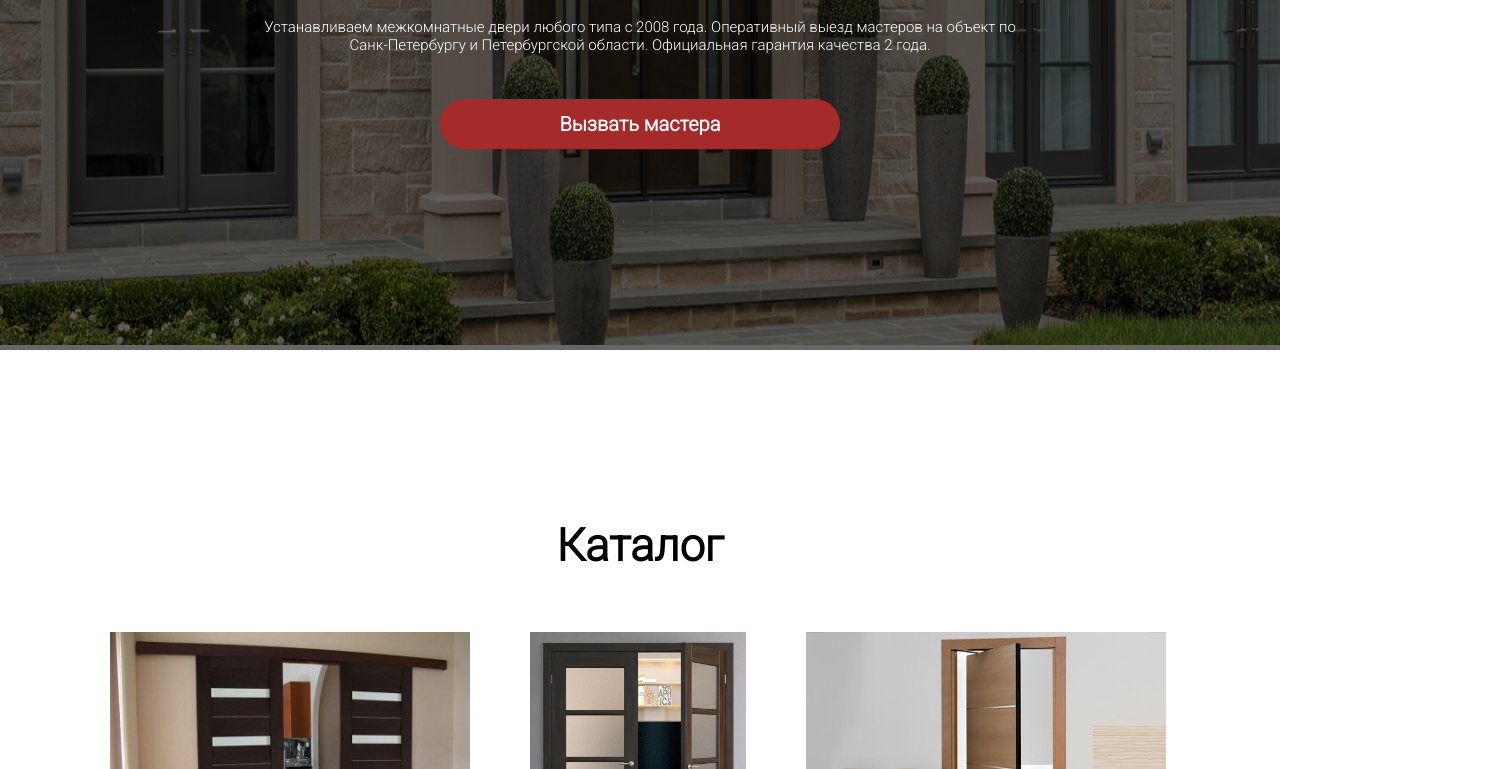
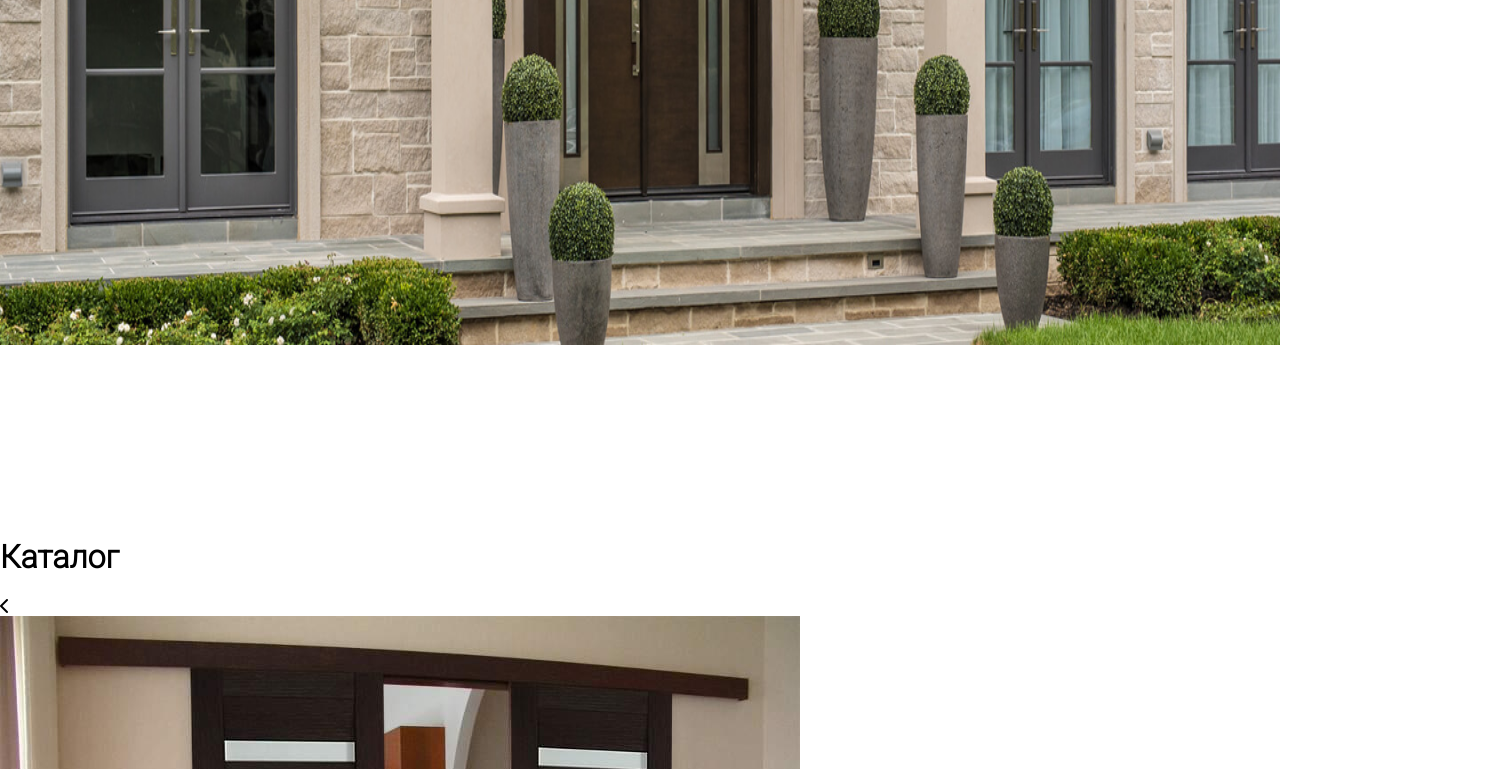
Before and after one commit to front777/dveri-so-sklada, a plain HTML site: page index.html in a window 1280 px wide. Shown: the part 405-1174 px from the top of the page, 1500 px wide, since content can reach past the window. Drawn offline with nearby package versions, Linux system fonts and the light colour scheme.

Commit message:
Update index.html

```diff
--- a/index.html
+++ b/index.html
@@ -5,7 +5,7 @@
     <meta charset="utf-8">
     <script src="https://kit.fontawesome.com/c51c9dafec.js" crossorigin="anonymous"></script>
     <meta name="viewport" content="width=device-width, initial-scale=1, minimum-scale=1">
-    <link rel="stylesheet" href="door.css">
+
     <title>Двери со склада в Санк-Петербурге</title>
 </head>
 <style>
```
